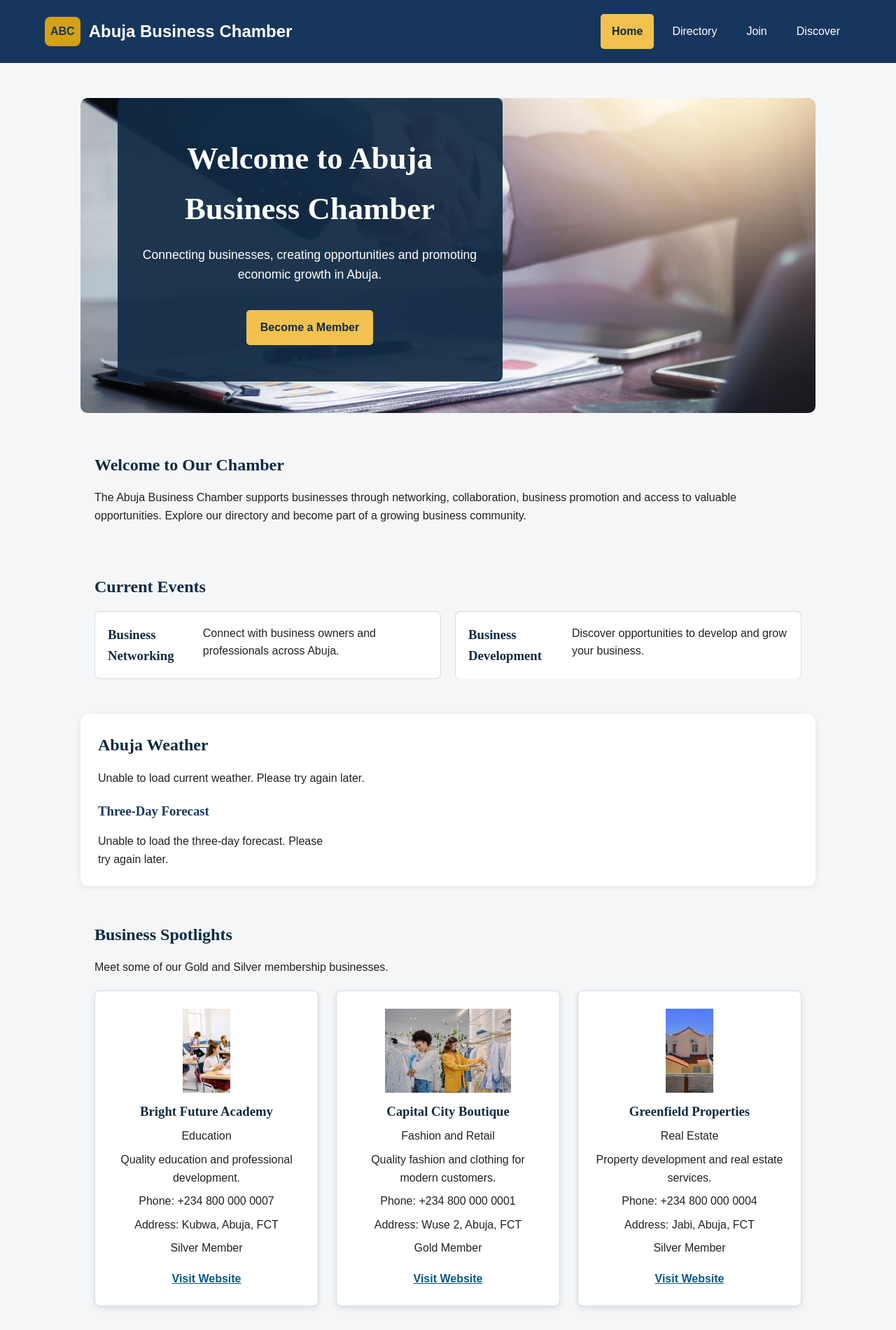
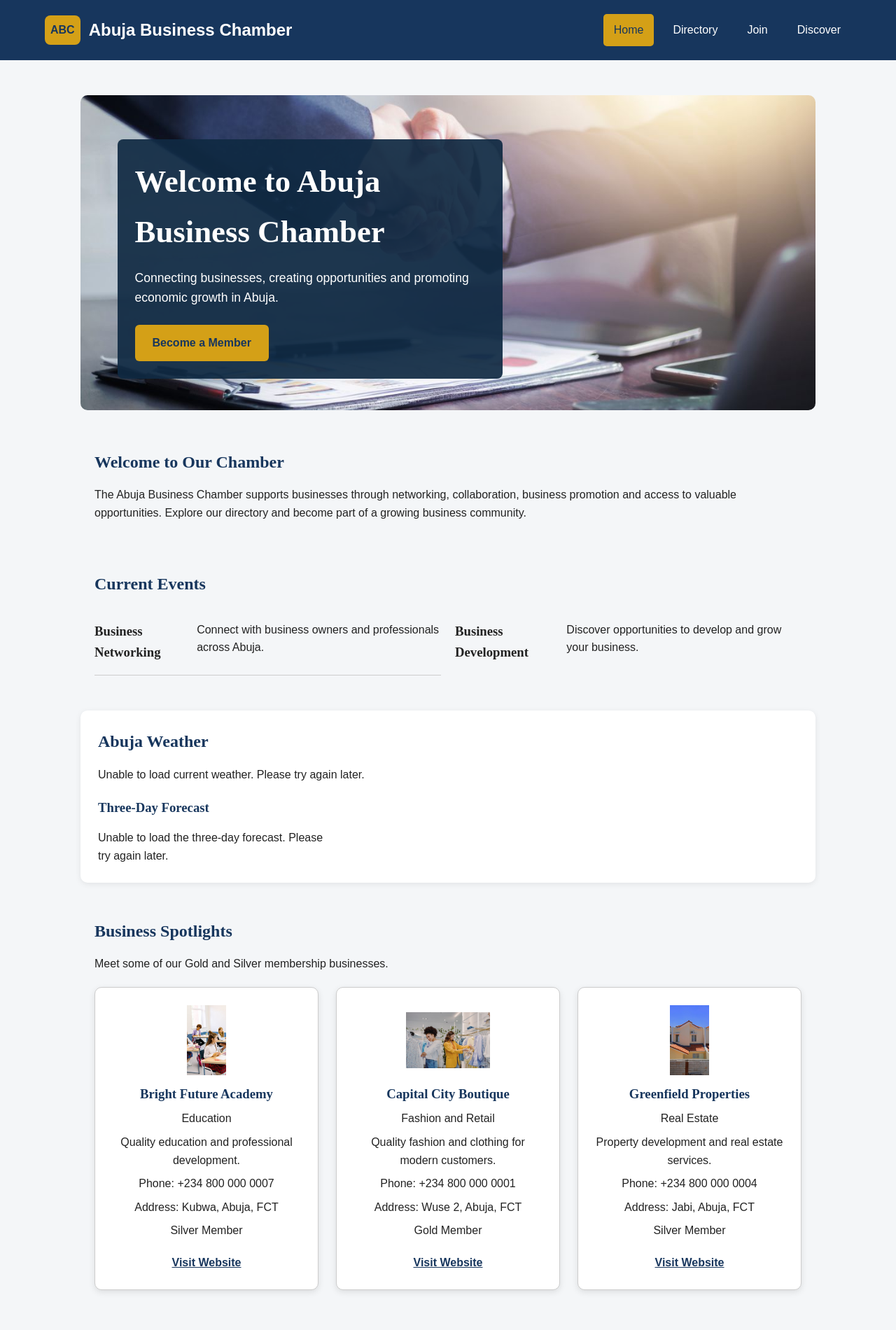
Before and after one commit to batombariSystems/wdd231, a plain HTML site: page chamber/index.html in a window 1280 px wide. Shown: the top 1900 px of the page at 70% size. Drawn offline with Linux system fonts and the light colour scheme; no server answers.

Commit message:
corrected

```diff
--- a/chamber/styles/larger.css
+++ b/chamber/styles/larger.css
@@ -1,7 +1,10 @@
-/* Desktop and tablet layout */
+/* ========================================
+   TABLET AND DESKTOP LAYOUT
+======================================== */
+
 @media screen and (min-width: 700px) {
 
-    /* Header */
+    /* HEADER */
     header {
         display: flex;
         justify-content: space-between;
@@ -21,7 +24,7 @@
         display: none;
     }
 
-    /* Desktop navigation */
+    /* DESKTOP NAVIGATION */
     nav {
         display: flex;
         flex-direction: row;
@@ -35,7 +38,7 @@
         border-radius: 5px;
     }
 
-    /* Main content */
+    /* MAIN CONTENT */
     main {
         padding: 25px;
     }
@@ -48,13 +51,13 @@
         font-size: 2.3rem;
     }
 
-    /* Responsive directory grid */
+    /* DIRECTORY GRID */
     .grid-view {
         grid-template-columns: repeat(auto-fit, minmax(250px, 1fr));
         gap: 25px;
     }
 
-    /* Directory list view */
+    /* DIRECTORY LIST VIEW */
     .list-view .member-card {
         grid-template-columns: 140px minmax(0, 1fr);
         gap: 20px;
@@ -66,7 +69,71 @@
         height: 120px;
     }
 
-    /* Footer */
+    /* HOMEPAGE HERO */
+    .hero {
+        min-height: 450px;
+    }
+
+    .hero > img {
+        height: 450px;
+    }
+
+    .hero-content {
+        inset: auto;
+        left: 5%;
+        bottom: 10%;
+        align-items: flex-start;
+        max-width: 550px;
+        border-radius: 8px;
+        background-color: rgba(16, 42, 67, 0.92);
+        text-align: left;
+    }
+
+    .hero-content h1 {
+        font-size: 2.8rem;
+    }
+
+    .hero-content p {
+        font-size: 1.1rem;
+    }
+
+    /* EVENTS AND WEATHER */
+    .home-information {
+        grid-template-columns: 1.4fr 1fr;
+        align-items: stretch;
+        gap: 25px;
+    }
+
+    .events-section,
+    .weather-section {
+        padding: 25px;
+    }
+
+    .events-container {
+        grid-template-columns: repeat(2, minmax(0, 1fr));
+    }
+
+    /* WEATHER FORECAST */
+    #weather-forecast {
+        grid-template-columns: repeat(3, minmax(0, 1fr));
+        gap: 10px;
+    }
+
+    .forecast-card {
+        padding: 10px 5px;
+    }
+
+    /* BUSINESS SPOTLIGHTS */
+    .spotlight-container {
+        grid-template-columns: repeat(3, minmax(0, 1fr));
+        gap: 25px;
+    }
+
+    .spotlight-card {
+        padding: 25px;
+    }
+
+    /* FOOTER */
     footer {
         display: flex;
         justify-content: space-around;
@@ -80,134 +147,14 @@
         flex: 1;
     }
 
-    /* Business spotlights */
-    .spotlight-container {
-        grid-template-columns: repeat(3, 1fr);
-        gap: 25px;
+    .footer-content {
+        display: grid;
+        grid-template-columns: repeat(2, minmax(0, 1fr));
+        gap: 30px;
     }
 
-    .spotlight-card {
-        padding: 25px;
-    }
-
-    /* Home page hero */
-    .hero {
-        min-height: 450px;
-    }
-
-    .hero > img {
-        height: 450px;
-    }
-
-    .hero-content h1 {
-        font-size: 2.8rem;
-    }
-
-    .hero-content p {
-        font-size: 1.1rem;
-    }
-
-    /* Events and weather */
-    .home-information {
-        grid-template-columns: 1.4fr 1fr;
-        align-items: stretch;
-        gap: 25px;
-    }
-
-    .events-section,
-    .weather-section {
-        padding: 25px;
-    }
-
-    /* Three-day weather forecast */
-    #weather-forecast {
-        grid-template-columns: repeat(3, 1fr);
-        gap: 10px;
-    }
-
-    .forecast-card {
-        padding: 10px 5px;
-    }
-
-    /* Join section */
+    /* JOIN SECTION */
     .join-section {
         padding: 45px 30px;
     }
 }
-@media screen and (min-width: 768px) {
-    #menu-button {
-        display: none;
-    }
-
-    nav ul {
-        display: flex;
-        justify-content: center;
-    }
-
-    nav ul li a {
-        padding: 1rem 1.5rem;
-    }
-}
-/* ========================================
-   DESKTOP HOMEPAGE LAYOUT
-======================================== */
-
-@media screen and (min-width: 700px) {
-
-    header {
-        display: flex;
-        align-items: center;
-        justify-content: space-between;
-        flex-wrap: wrap;
-    }
-
-    #menu-button {
-        display: none;
-    }
-
-    #navigation {
-        display: flex;
-        flex-direction: row;
-        align-items: center;
-        width: auto;
-        gap: 10px;
-    }
-
-    #navigation a {
-        width: auto;
-        padding: 12px 16px;
-    }
-
-    .hero {
-        min-height: 400px;
-    }
-
-    .hero > img {
-        height: 450px;
-    }
-
-    .hero-content {
-        position: absolute;
-        left: 5%;
-        bottom: 10%;
-        max-width: 550px;
-        border-radius: 8px;
-        background-color: rgba(16, 42, 67, 0.92);
-    }
-
-    .events-container {
-        grid-template-columns: repeat(2, minmax(0, 1fr));
-    }
-
-    #weather-forecast {
-        grid-template-columns: repeat(3, minmax(0, 1fr));
-    }
-
-    .spotlight-container {
-        grid-template-columns: repeat(3, minmax(0, 1fr));
-    }
-
-    .footer-content {
-        grid-template-columns: repeat(2, minmax(0, 1fr));
-    }
-}
--- a/chamber/styles/small.css
+++ b/chamber/styles/small.css
@@ -4,6 +4,7 @@
     --background-color: #F4F6F8;
     --text-color: #222222;
     --white: #FFFFFF;
+    --border-color: #CCCCCC;
 }
 
 * {
@@ -18,11 +19,16 @@ body {
     line-height: 1.6;
 }
 
-h1, h2, h3, h4, h5, h6 {
+h1,
+h2,
+h3,
+h4,
+h5,
+h6 {
     font-family: "Lora", serif;
 }
 
-/* Header */
+/* HEADER */
 header {
     background-color: var(--primary-color);
     color: var(--white);
@@ -48,7 +54,7 @@ header {
     font-weight: bold;
 }
 
-/* Mobile navigation button */
+/* MOBILE MENU BUTTON */
 #menu-button {
     display: block;
     margin: 15px 0 0 auto;
@@ -61,7 +67,7 @@ header {
     font-size: 1.3rem;
 }
 
-/* Mobile navigation */
+/* NAVIGATION */
 nav {
     display: none;
     flex-direction: column;
@@ -70,8 +76,8 @@ nav {
     background-color: var(--primary-color);
 }
 
-nav.open,
-nav.show {
+nav.show,
+nav.open {
     display: flex;
 }
 
@@ -83,19 +89,26 @@ nav a {
 }
 
 nav a:hover,
-nav a.active {
+nav a.active,
+nav a[aria-current="page"] {
     background-color: var(--secondary-color);
     color: var(--primary-color);
 }
 
-/* Keyboard accessibility */
+/* KEYBOARD ACCESSIBILITY */
 button:focus-visible,
 a:focus-visible {
     outline: 3px solid var(--secondary-color);
     outline-offset: 3px;
 }
 
-/* Main content */
+.hero-button:focus-visible,
+.join-button:focus-visible {
+    outline: 3px solid var(--secondary-color);
+    outline-offset: 4px;
+}
+
+/* MAIN CONTENT */
 main {
     width: 100%;
     max-width: 1100px;
@@ -103,7 +116,12 @@ main {
     padding: 15px;
 }
 
-/* Page heading */
+main h2 {
+    color: var(--primary-color);
+    margin-bottom: 15px;
+}
+
+/* PAGE HEADINGS */
 .page-heading {
     text-align: center;
     padding: 25px 10px;
@@ -120,13 +138,7 @@ main {
     margin: 0 auto;
 }
 
-/* Section headings */
-main h2 {
-    color: var(--primary-color);
-    margin-bottom: 15px;
-}
-
-/* View buttons */
+/* DIRECTORY VIEW BUTTONS */
 .view-buttons {
     display: flex;
     justify-content: center;
@@ -153,14 +165,14 @@ main h2 {
     border-color: var(--secondary-color);
 }
 
-/* Grid view */
+/* DIRECTORY GRID */
 .grid-view {
     display: grid;
     grid-template-columns: 1fr;
     gap: 20px;
 }
 
-/* Business cards */
+/* DIRECTORY BUSINESS CARDS */
 .member-card {
     background-color: var(--white);
     padding: 18px;
@@ -194,7 +206,7 @@ main h2 {
     font-weight: bold;
 }
 
-/* List view */
+/* DIRECTORY LIST VIEW */
 .list-view {
     display: flex;
     flex-direction: column;
@@ -208,7 +220,7 @@ main h2 {
     gap: 12px;
     text-align: left;
     box-shadow: none;
-    border-bottom: 1px solid #CCCCCC;
+    border-bottom: 1px solid var(--border-color);
 }
 
 .list-view .member-card img {
@@ -218,96 +230,7 @@ main h2 {
     object-fit: cover;
 }
 
-/* Footer */
-footer {
-    background-color: var(--primary-color);
-    color: var(--white);
-    padding: 25px 15px;
-    text-align: center;
-    margin-top: 40px;
-}
-
-footer h2 {
-    color: var(--white);
-}
-
-footer a {
-    color: var(--white);
-}
-
-footer div {
-    margin-bottom: 20px;
-}
-
-/* Member Spotlight Section */
-.spotlight-section {
-    max-width: 1100px;
-    margin: 40px auto;
-    padding: 20px 15px;
-    text-align: center;
-}
-
-.spotlight-section h2 {
-    color: var(--primary-color);
-    margin-bottom: 10px;
-}
-
-.spotlight-intro {
-    margin-bottom: 25px;
-    color: var(--text-color);
-}
-
-/* Spotlight Cards */
-.spotlight-container {
-    display: grid;
-    grid-template-columns: 1fr;
-    gap: 20px;
-}
-
-.spotlight-card {
-    background-color: var(--white);
-    padding: 22px;
-    border-radius: 10px;
-    border: 1px solid #CCCCCC;
-    box-shadow: 0 3px 10px rgba(0, 0, 0, 0.1);
-    text-align: center;
-}
-
-.spotlight-card img {
-    width: 120px;
-    height: 100px;
-    object-fit: contain;
-    margin-bottom: 12px;
-}
-
-.spotlight-card h3 {
-    color: var(--primary-color);
-}
-
-.spotlight-card p {
-    color: var(--text-color);
-    margin: 8px 0;
-    overflow-wrap: anywhere;
-}
-
-.spotlight-card .membership-level {
-    display: inline-block;
-    background-color: var(--primary-color);
-    color: var(--white);
-    padding: 5px 12px;
-    border-radius: 5px;
-    font-weight: bold;
-}
-
-.spotlight-card a {
-    display: inline-block;
-    margin-top: 12px;
-    color: var(--primary-color);
-    font-weight: bold;
-    text-decoration: underline;
-}
-
-/* Home Page Hero */
+/* HOMEPAGE HERO */
 .hero {
     position: relative;
     width: 100%;
@@ -318,26 +241,27 @@ footer div {
 }
 
 .hero > img {
+    display: block;
     width: 100%;
     height: 380px;
     object-fit: cover;
-    display: block;
 }
 
 .hero-content {
     position: absolute;
     inset: 0;
-    background: rgba(10, 30, 55, 0.68);
-    color: var(--white);
     display: flex;
     flex-direction: column;
     justify-content: center;
     align-items: center;
+    padding: 25px;
+    background: rgba(10, 30, 55, 0.68);
+    color: var(--white);
     text-align: center;
-    padding: 25px;
 }
 
 .hero-content h1 {
+    color: var(--white);
     font-size: 1.9rem;
     margin-bottom: 15px;
 }
@@ -364,7 +288,18 @@ footer div {
     background-color: var(--white);
 }
 
-/* Welcome Section */
+/* HOMEPAGE SECTIONS */
+.home-section {
+    max-width: 1200px;
+    margin: 30px auto;
+    padding: 20px;
+}
+
+.home-section h2 {
+    color: var(--primary-color);
+    margin-bottom: 15px;
+}
+
 .welcome-section {
     text-align: center;
     padding: 25px 10px;
@@ -381,7 +316,7 @@ footer div {
     font-weight: 700;
 }
 
-/* Events and Weather Layout */
+/* EVENTS AND WEATHER */
 .home-information {
     display: grid;
     grid-template-columns: 1fr;
@@ -397,12 +332,17 @@ footer div {
     box-shadow: 0 2px 8px rgba(0, 0, 0, 0.08);
 }
 
-/* Events */
+.events-container {
+    display: grid;
+    grid-template-columns: 1fr;
+    gap: 20px;
+}
+
 .event-card {
     display: flex;
     gap: 15px;
     padding: 18px 0;
-    border-bottom: 1px solid #CCCCCC;
+    border-bottom: 1px solid var(--border-color);
 }
 
 .event-card:last-child {
@@ -442,14 +382,21 @@ footer div {
     font-size: 0.85rem;
 }
 
-/* Weather Section */
+/* CURRENT WEATHER */
 .current-weather {
     display: flex;
+    flex-wrap: wrap;
     align-items: center;
     justify-content: center;
     gap: 15px;
     padding: 10px;
     margin-bottom: 20px;
+}
+
+.current-weather img,
+.forecast-card img {
+    display: block;
+    object-fit: contain;
 }
 
 .temperature {
@@ -469,10 +416,12 @@ footer div {
     margin-top: 20px;
 }
 
+/* WEATHER FORECAST */
 #weather-forecast {
     display: grid;
     grid-template-columns: 1fr;
     gap: 12px;
+    margin-top: 15px;
 }
 
 .forecast-card {
@@ -488,7 +437,6 @@ footer div {
 }
 
 .forecast-card img {
-    display: block;
     margin: 0 auto;
 }
 
@@ -504,7 +452,77 @@ footer div {
     font-size: 0.85rem;
 }
 
-/* Join Section */
+/* BUSINESS SPOTLIGHTS */
+.spotlight-section {
+    max-width: 1100px;
+    margin: 40px auto;
+    padding: 20px 15px;
+    text-align: center;
+}
+
+.spotlight-section h2 {
+    color: var(--primary-color);
+    margin-bottom: 10px;
+}
+
+.spotlight-intro {
+    margin-bottom: 25px;
+    color: var(--text-color);
+}
+
+.spotlight-container {
+    display: grid;
+    grid-template-columns: 1fr;
+    gap: 20px;
+    margin-top: 20px;
+}
+
+.spotlight-card {
+    background-color: var(--white);
+    padding: 22px;
+    border-radius: 10px;
+    border: 1px solid var(--border-color);
+    box-shadow: 0 3px 10px rgba(0, 0, 0, 0.1);
+    text-align: center;
+}
+
+.spotlight-card img {
+    display: block;
+    width: 120px;
+    height: 100px;
+    object-fit: contain;
+    margin: 0 auto 12px;
+}
+
+.spotlight-card h3 {
+    color: var(--primary-color);
+}
+
+.spotlight-card p {
+    color: var(--text-color);
+    margin: 8px 0;
+    overflow-wrap: anywhere;
+}
+
+.spotlight-card .membership-level {
+    display: inline-block;
+    background-color: var(--primary-color);
+    color: var(--white);
+    padding: 5px 12px;
+    border-radius: 5px;
+    font-weight: bold;
+}
+
+.spotlight-card a {
+    display: inline-block;
+    margin-top: 12px;
+    color: var(--primary-color);
+    font-weight: bold;
+    text-decoration: underline;
+    overflow-wrap: anywhere;
+}
+
+/* JOIN SECTION */
 .join-section {
     background-color: var(--primary-color);
     color: var(--white);
@@ -523,204 +541,36 @@ footer div {
     margin: 15px auto 25px;
 }
 
-/* Focus Accessibility */
-.hero-button:focus-visible,
-.join-button:focus-visible {
-    outline: 3px solid var(--secondary-color);
-    outline-offset: 4px;
+/* FOOTER */
+footer {
+    background-color: var(--primary-color);
+    color: var(--white);
+    padding: 25px 15px;
+    text-align: center;
+    margin-top: 40px;
 }
 
-/* Responsive overflow prevention */
-.event-card,
-.forecast-card,
-.spotlight-card {
-    overflow-wrap: anywhere;
-}
-/* ========================================
-   HOMEPAGE AND RESPONSIVE NAVIGATION FIXES
-======================================== */
-
-/* Mobile navigation */
-#menu-button {
-    display: block;
-    padding: 10px 14px;
-    border: none;
-    border-radius: 5px;
-    background-color: #f2c14e;
-    color: #102a43;
-    font-size: 1.5rem;
-    cursor: pointer;
+footer h2 {
+    color: var(--white);
 }
 
-#navigation {
-    display: none;
-    flex-direction: column;
-    width: 100%;
-    gap: 5px;
+footer a {
+    color: var(--white);
 }
 
-#navigation.show {
-    display: flex;
+footer div {
+    margin-bottom: 20px;
 }
 
-#navigation a {
-    display: block;
-    width: 100%;
-    padding: 12px 15px;
-    text-decoration: none;
-}
-
-#navigation a.active,
-#navigation a[aria-current="page"] {
-    background-color: #f2c14e;
-    color: #102a43;
-    font-weight: 700;
-}
-
-/* Homepage sections */
-.home-section {
-    max-width: 1200px;
-    margin: 30px auto;
-    padding: 20px;
-}
-
-.home-section h2 {
-    margin-bottom: 15px;
-    color: #102a43;
-}
-
-.events-container {
-    display: grid;
-    grid-template-columns: 1fr;
-    gap: 20px;
-}
-
-.event-card,
-.forecast-card,
-.spotlight-card {
-    padding: 18px;
-    border: 1px solid #d6dce2;
-    border-radius: 8px;
-    background-color: #ffffff;
-    overflow-wrap: anywhere;
-}
-
-.event-card h3,
-.spotlight-card h3 {
-    color: #102a43;
-}
-
-/* Hero */
-.hero {
-    position: relative;
-    min-height: 300px;
-    overflow: hidden;
-}
-
-.hero > img {
-    display: block;
-    width: 100%;
-    height: 350px;
-    object-fit: cover;
-}
-
-.hero-content {
-    padding: 25px;
-    background-color: #102a43;
-    color: #ffffff;
-}
-
-.hero-content h1 {
-    color: #ffffff;
-}
-
-.hero-button {
-    display: inline-block;
-    margin-top: 12px;
-    padding: 12px 20px;
-    border-radius: 5px;
-    background-color: #f2c14e;
-    color: #102a43;
-    font-weight: 700;
-    text-decoration: none;
-}
-
-/* Current weather */
-.current-weather {
-    display: flex;
-    flex-wrap: wrap;
-    align-items: center;
-    gap: 15px;
-}
-
-.current-weather img,
-.forecast-card img {
-    object-fit: contain;
-}
-
-.temperature {
-    font-size: 1.5rem;
-    font-weight: 700;
-}
-
-/* Three-day forecast */
-#weather-forecast {
-    display: grid;
-    grid-template-columns: 1fr;
-    gap: 15px;
-    margin-top: 15px;
-}
-
-.forecast-card {
-    text-align: center;
-}
-
-/* Business spotlights */
-.spotlight-container {
-    display: grid;
-    grid-template-columns: 1fr;
-    gap: 20px;
-    margin-top: 20px;
-}
-
-.spotlight-card {
-    text-align: center;
-}
-
-.spotlight-card img {
-    display: block;
-    width: 100%;
-    max-width: 180px;
-    height: 120px;
-    margin: 0 auto 12px;
-    object-fit: contain;
-}
-
-.spotlight-card a {
-    display: inline-block;
-    margin-top: 10px;
-    color: #075985;
-    font-weight: 700;
-    overflow-wrap: anywhere;
-}
-
-/* Footer */
 .footer-content {
     display: grid;
     grid-template-columns: 1fr;
     gap: 20px;
 }
 
-@media screen and (max-width: 699px) {
-    #navigation {
-        margin-top: 15px;
-    }
-
-    #navigation a {
-        width: 100%;
-    }
-
-    .hero > img {
-        height: 250px;
-    }
+/* SHARED CARD TEXT WRAPPING */
+.event-card,
+.forecast-card,
+.spotlight-card {
+    overflow-wrap: anywhere;
 }
```
